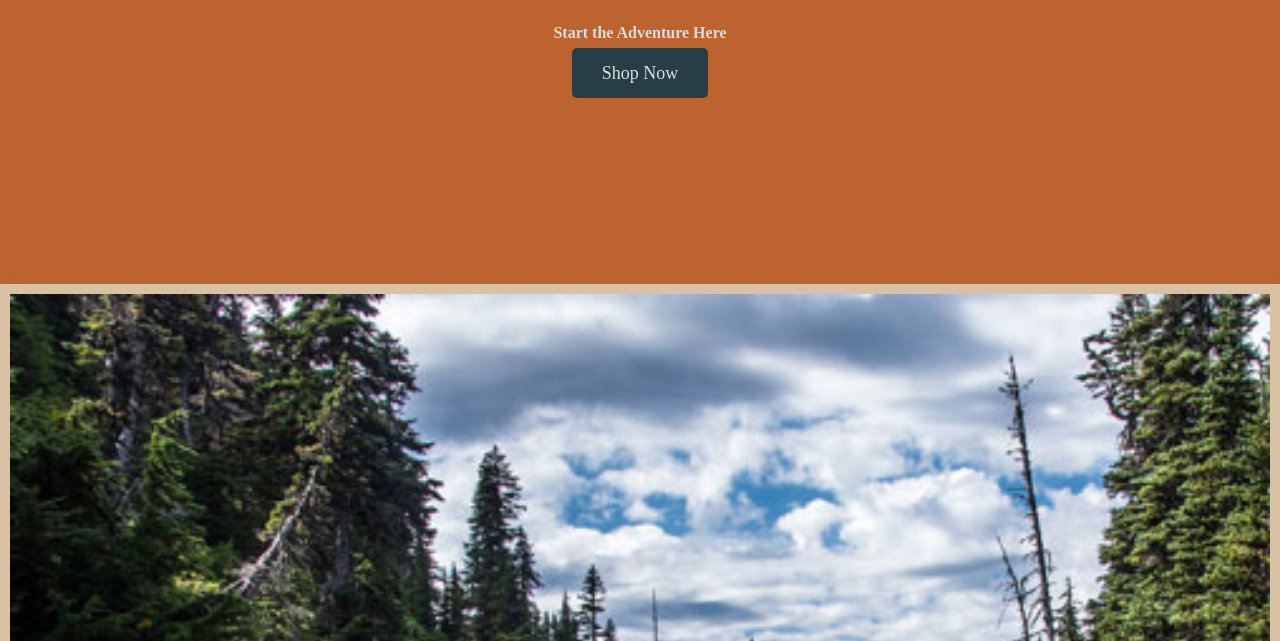
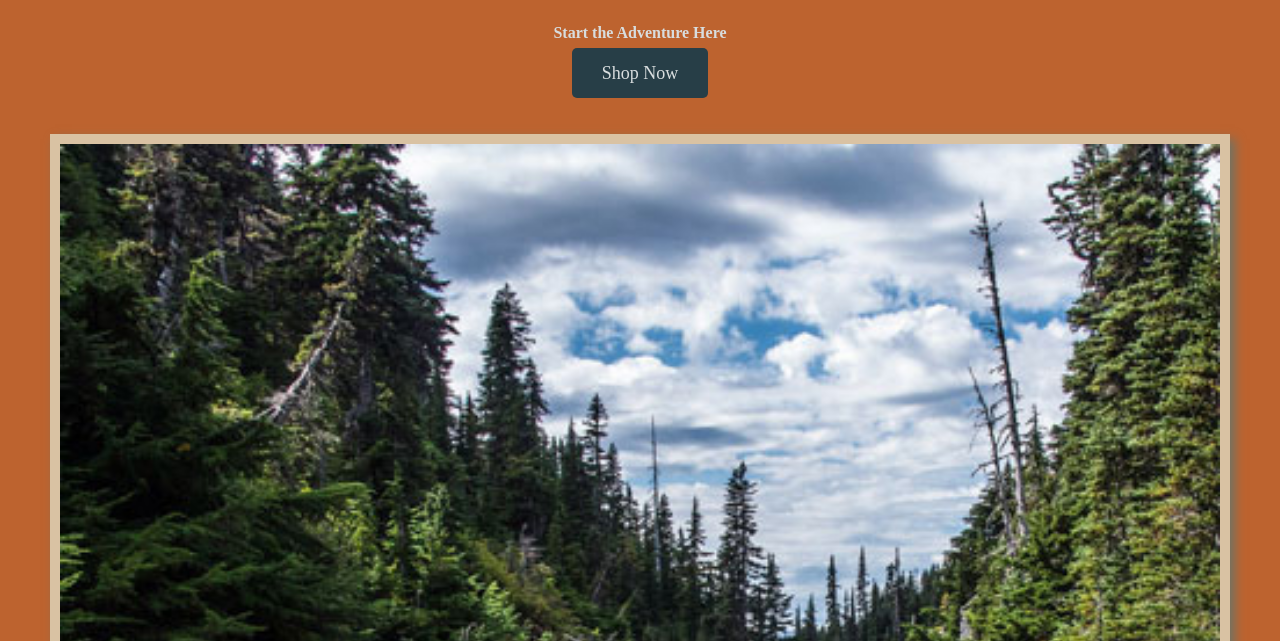
Before and after one commit to Sooz52/finished-home-page, a plain HTML site: page index.html in a window 1280 px wide. Shown: the part 159-800 px from the top of the page. Drawn offline with Linux system fonts and the light colour scheme; a web font is replaced by a local one.

Commit message:
Update style.css

```diff
--- a/style.css
+++ b/style.css
@@ -108,7 +108,7 @@ h4 {
   box-shadow: 5px 5px 10px #6f7364;
 }
 .rivers-card, .camping-card, .rapids-card {
-  margin: 200px auto;
+  margin: 50px;
 }
 .rivers-card {
   grid-column: 2/4;
```
